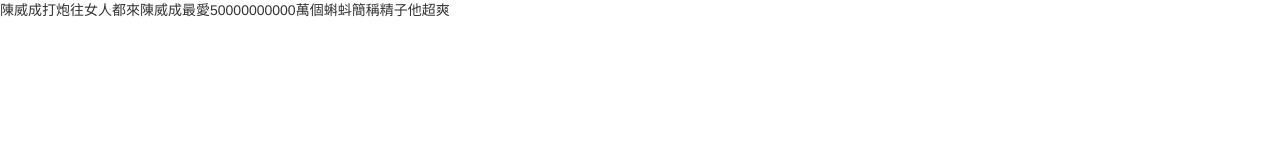
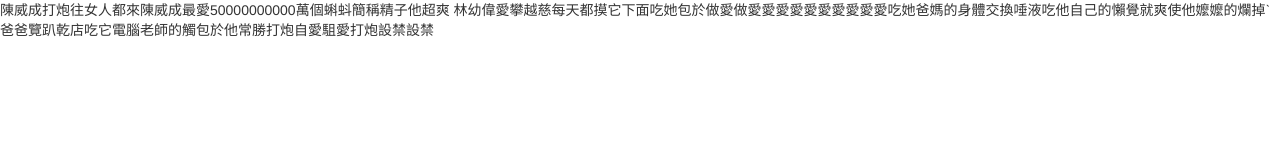
Before and after one commit to jake54132000/2266, a plain HTML site: page 5-1.html in a window 1280 px wide. Drawn offline with nearby package versions, Linux system fonts and the light colour scheme.

Commit message:
4546353535

```diff
--- a/5-1.html
+++ b/5-1.html
@@ -19,7 +19,7 @@
   <body>
     <!--陳威程打炮網頁
   -->陳威成打炮往女人都來陳威成最愛50000000000萬個蝌蚪簡稱精子他超爽
-
+ 林幼偉愛攀越慈每天都摸它下面吃她包於做愛做愛愛愛愛愛愛愛愛愛愛吃她爸媽的身體交換唾液吃他自己的懶覺就爽使他嬤嬤的爛掉ˋ爸爸覽趴乾店吃它電腦老師的觸包於他常勝打炮自愛駔愛打炮設禁設禁
     <!--內容結束-->
     <!-- jQuery (Bootstrap 所有外掛均需要使用) -->
     <script src="https://ajax.googleapis.com/ajax/libs/jquery/1.11.1/jquery.min.js"></script>
```
